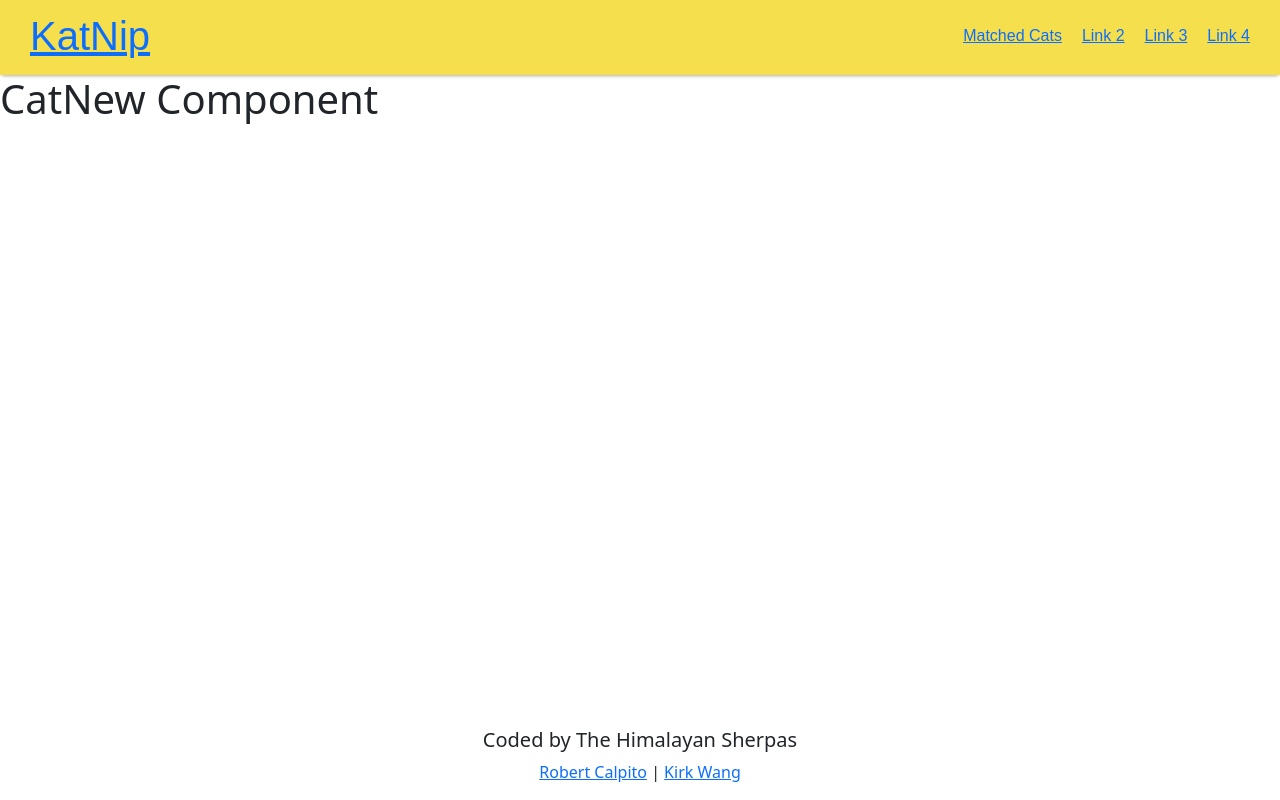
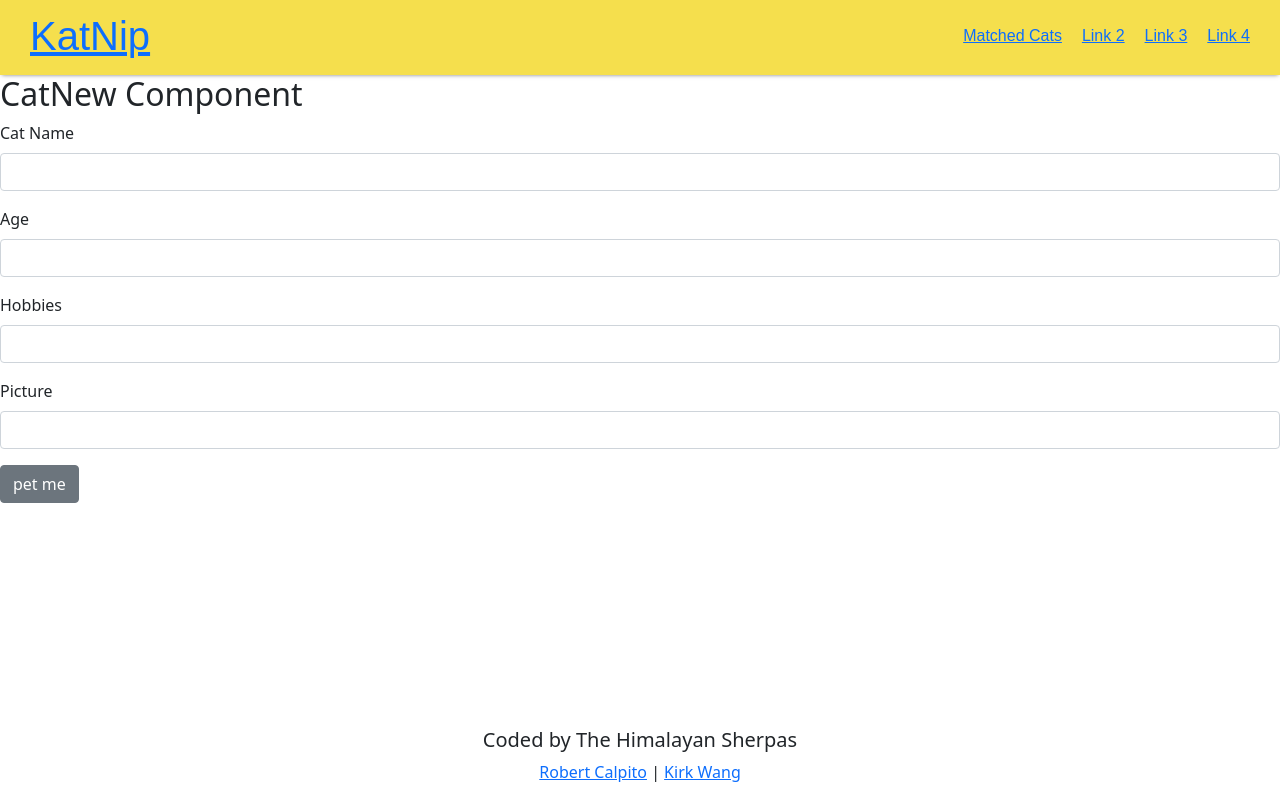
Before and after one commit to learn-academy-2021-echo/cat-tinder-frontend-himalayan-sherpas, a React (Create React App) app: page /catnew in a window 1280 px wide. Built offline with nearby package versions, Linux system fonts and the light colour scheme.

Commit message:
completed functionality of cat-tinder

```diff
--- a/src/App.js
+++ b/src/App.js
@@ -17,6 +17,11 @@ export default class App extends Component {
       cats: cats,
     };
   }
+
+  createCat = (cat) => {
+    console.log(cat)
+  }
+
   render() {
     return (
       <Router>
@@ -35,7 +40,8 @@ export default class App extends Component {
               return <CatShow cat={cat} />;
             }}
           />
-          <Route path="/catnew" component={CatNew} />
+          <Route path="/catnew"
+            render={() => <CatNew createCat={this.createCat} />} />
           <Route path="/catedit" component={CatEdit} />
           <Route component={NotFound} />
           <h1>learn react</h1>
--- a/src/components/Footer.css
+++ b/src/components/Footer.css
@@ -1,6 +1,7 @@
 .Footer {
   text-align: center;
-  position: absolute;
+  position: fixed;
   bottom: 0;
   width: 100%;
+  background-color: var(--background);
 }
--- a/src/pages/CatNew.js
+++ b/src/pages/CatNew.js
@@ -1,10 +1,86 @@
 import React, { Component } from "react";
+import { Redirect } from "react-router-dom";
+import {
+  Form,
+  FormGroup,
+  Input,
+  Label,
+  Button
+} from 'reactstrap'
+import './CatNew.css'
+import '../App.css'
+
 
 export default class CatNew extends Component {
+  constructor(props) {
+    super(props);
+    this.state = {
+      newCat: {
+        name: "",
+        age: "",
+        enjoys: "",
+        img: "",
+      },
+      submitted: false,
+    }
+  }
+
+  handleChange = (e) => {
+    console.log(e.target.value)
+    let { newCat } = this.state
+    newCat[e.target.name] = e.target.value
+    this.setState({ newCat: newCat })
+  }
+
+  handleSubmit = () => {
+    this.props.createCat(this.state.newCat)
+    this.setState({ submitted: true })
+  }
+
   render() {
     return (
       <>
-        <h1>CatNew Component</h1>
+        <h2>CatNew Component</h2>
+        <Form>
+          <FormGroup>
+            <Label for="name">Cat Name</Label>
+            <Input
+              type="text"
+              name="name"
+              onChange={this.handleChange}
+              value={this.state.newCat.name}
+            />
+          </FormGroup>
+          <FormGroup>
+            <Label for="age">Age</Label>
+            <Input
+              type="number"
+              name="age"
+              onChange={this.handleChange}
+              value={this.state.newCat.age}
+            />
+          </FormGroup>
+          <FormGroup>
+            <Label for="enjoys">Hobbies</Label>
+            <Input
+              type="text"
+              name="enjoys"
+              onChange={this.handleChange}
+              value={this.state.newCat.enjoys}
+            />
+          </FormGroup>
+          <FormGroup>
+            <Label for="img">Picture</Label>
+            <Input
+              type="text"
+              name="img"
+              onChange={this.handleChange}
+              value={this.state.newCat.img}
+            />
+          </FormGroup>
+          <Button name="submit" onClick={this.handleSubmit}>pet me</Button>
+          {this.state.submitted && <Redirect to="/catindex" />}
+        </Form>
       </>
     );
   }
--- /dev/null
+++ b/src/pages/CatShow.css
@@ -0,0 +1,33 @@
+section {
+  display: flex;
+  flex-direction: column;
+  align-items: center;
+  margin-top: 20px;
+}
+
+.cat-profile {
+  /* display: grid;
+  grid-template-columns: 1fr;
+  grid-template-rows: 5fr 1fr; */
+  display: flex;
+  flex-direction: column;
+  background-color: var(--accent);
+  width: 300px;
+  max-height: 600px;
+  border-radius: 15px;
+}
+
+.profile-pic {
+  max-height: 100%;
+  max-width: 90%;
+  margin: 0 auto;
+  margin-top: 14px;
+  border-radius: 15px;
+}
+
+.bio {
+  padding: 14px;
+  margin: 14px 14px;
+  background-color: var(--background);
+  border-radius: 15px;
+}
--- a/src/pages/CatShow.js
+++ b/src/pages/CatShow.js
@@ -1,15 +1,22 @@
 import React, { Component } from "react";
+import './CatShow.css';
+import '../App.css';
 
 export default class CatShow extends Component {
   render() {
     const { cat } = this.props;
     return (
-      <>
-        <h2>Meet {cat.name}!</h2>
-        <p>Age: {cat.age}</p>
-        <p>Enjoys: {cat.enjoys}</p>
-        <img src={cat.image} alt={`${cat.name} Profile Pic`} width="500px" />
-      </>
+      <section>
+        <div className="cat-profile" >
+          <img className="profile-pic" src={cat.image} alt={`${cat.name} Profile Pic`} />
+          <div className="buttons"></div>
+          <div className="bio">
+            <h2>Meet {cat.name}!</h2>
+            <p>Age: {cat.age}</p>
+            <p>Enjoys: {cat.enjoys}</p>
+          </div>
+        </div>
+      </section>
     );
   }
 }
```
Also changed, not shown: src/pages/CatNew.css (added), 2 other files (tests, documents, lock files or other folders).
